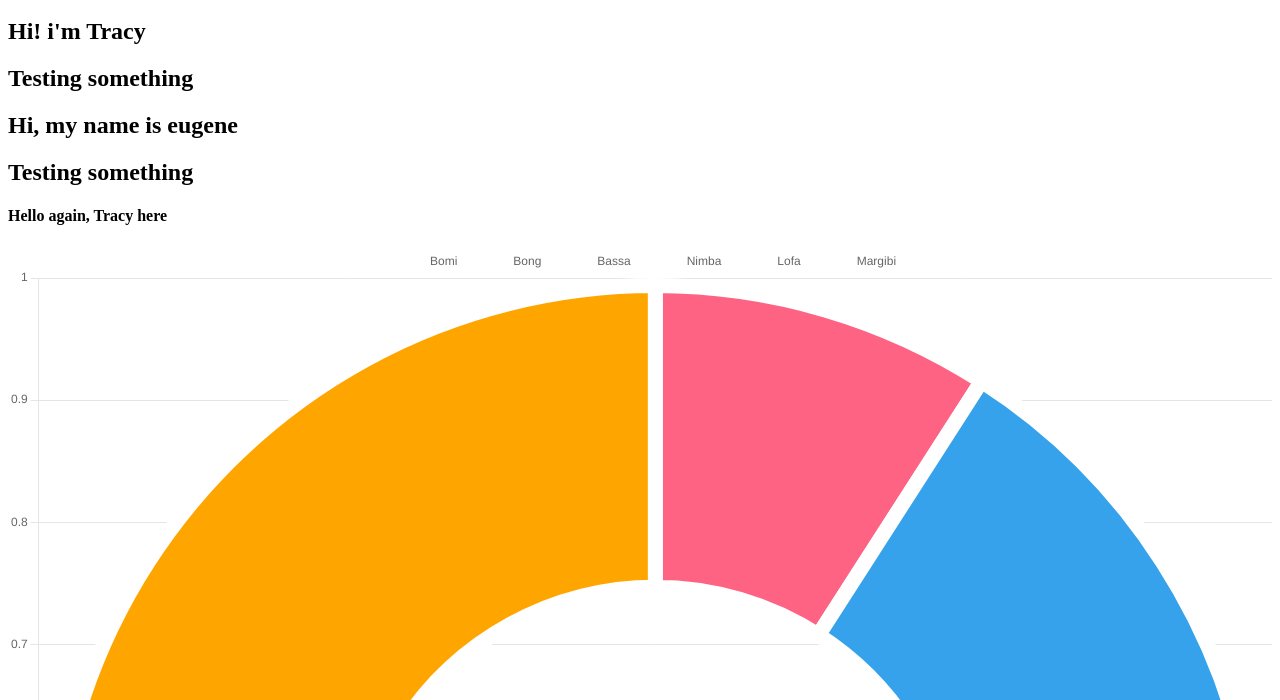
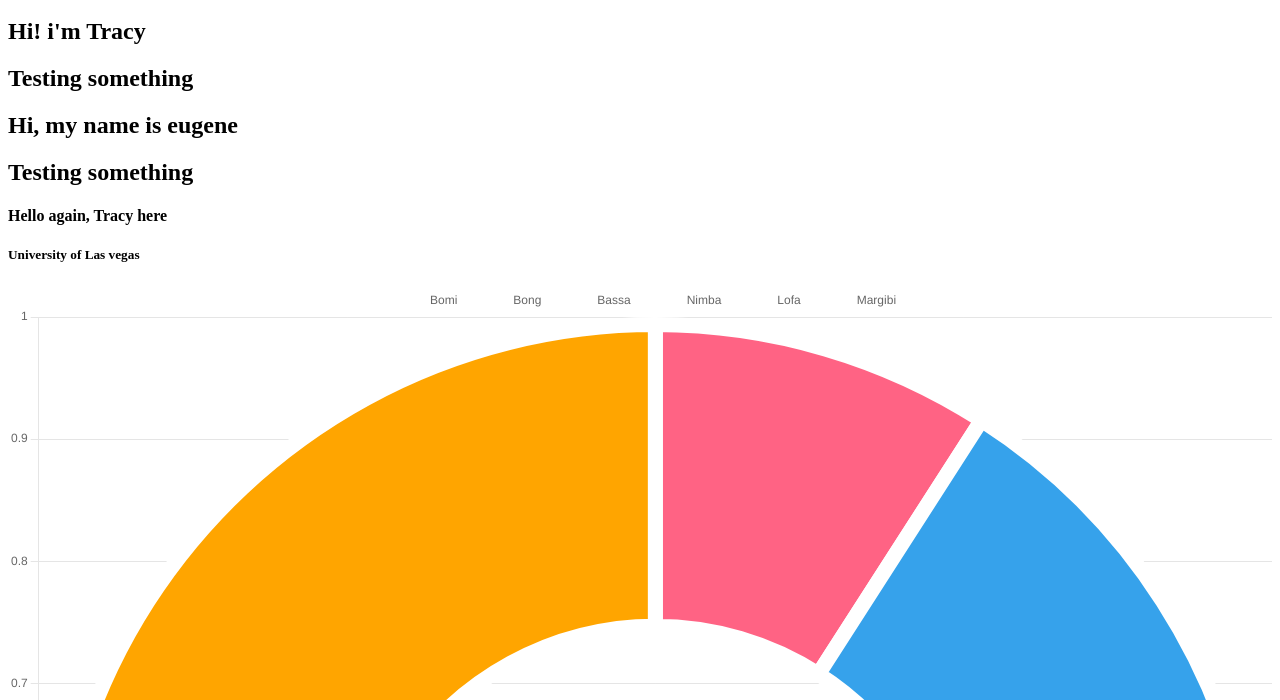
Before and after one commit to Kwagei/git-demo, a plain HTML site: page index.html in a window 1280 px wide. Shown: the part 100-800 px from the top of the page. Drawn offline with nearby package versions, Linux system fonts and the light colour scheme.

Commit message:
added school name

```diff
--- a/index.html
+++ b/index.html
@@ -14,6 +14,7 @@
 		<h2>Hi, my name is eugene</h2>
 		<h2>Testing something</h2>
 		<h4>Hello again, Tracy here</h4>
+		<h5>University of Las vegas</h5>
 		<div>
 			<canvas id="myChart"></canvas>
 		</div>
```
